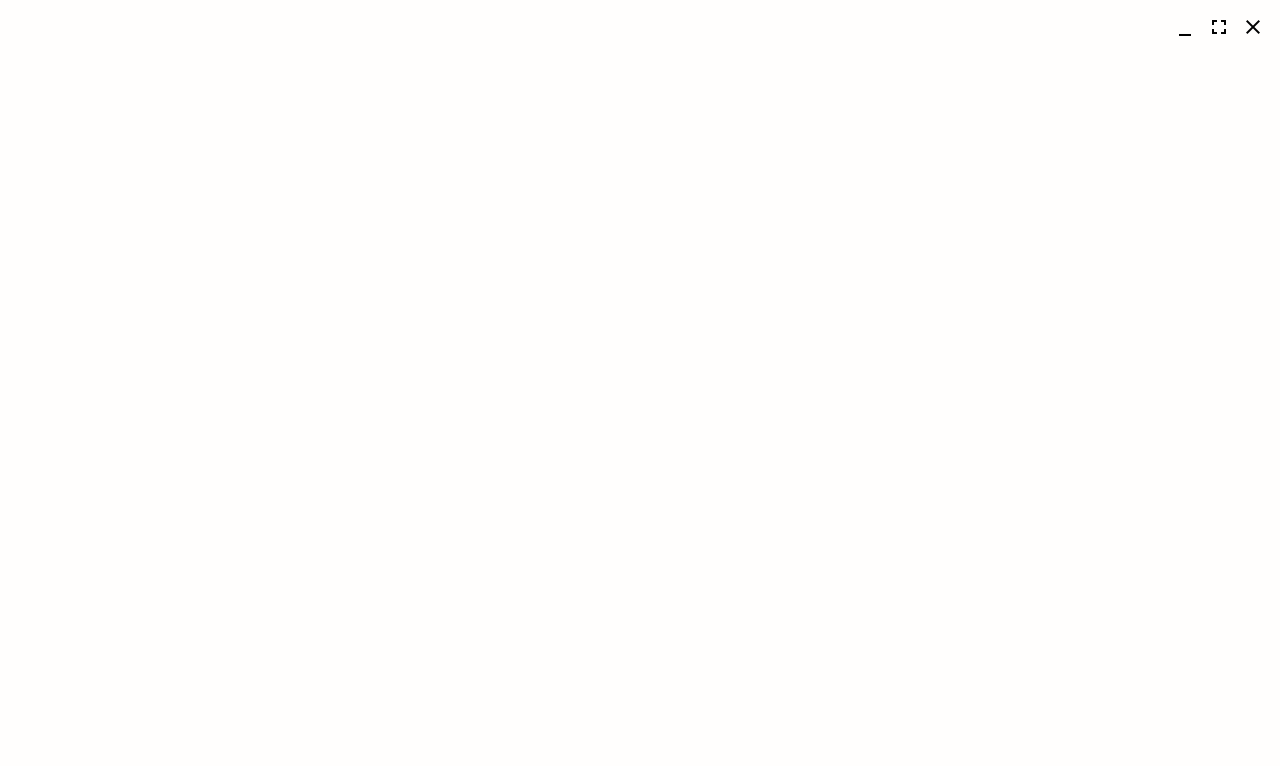
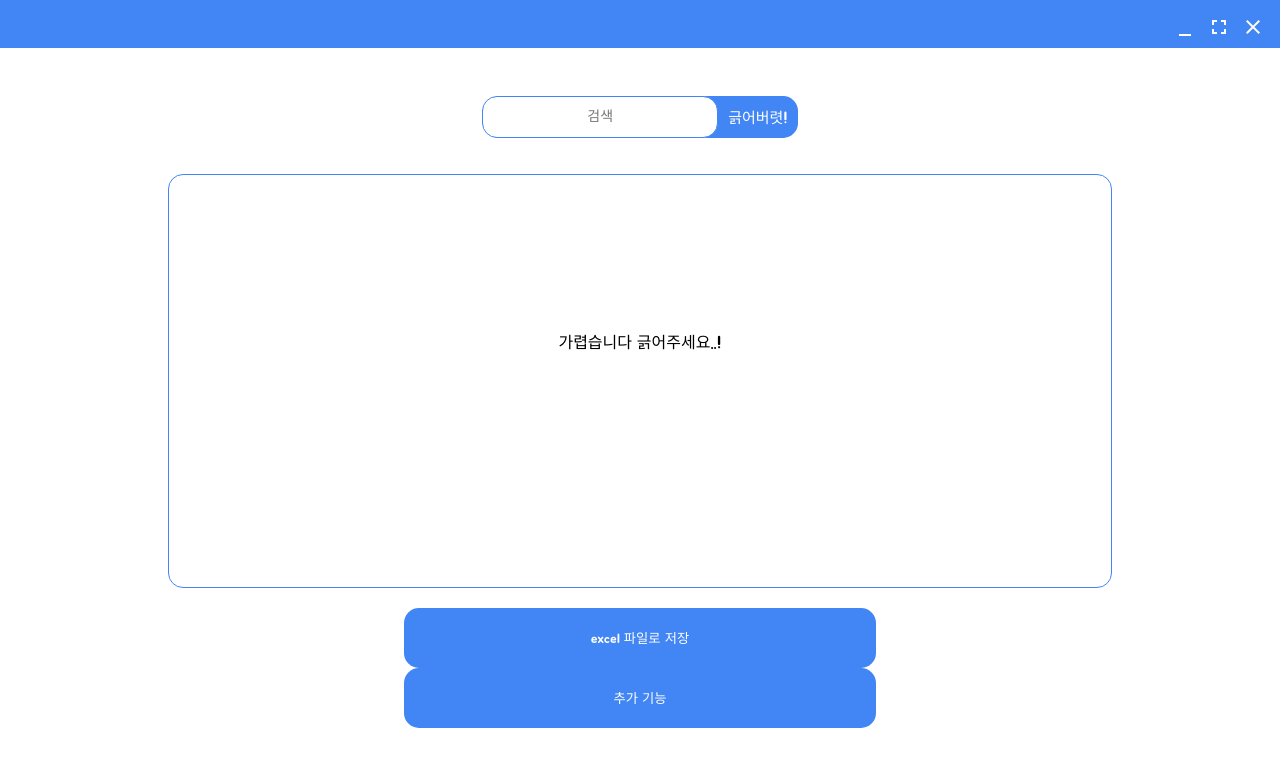
Before and after one commit to kangseungho-hub/electron-application-frame, a website built with webpack: page views/index.html in a window 1280 px wide. Built offline with nearby package versions, Linux system fonts and the light colour scheme.

Commit message:
ADD : result container, operatioon buttons

```diff
--- a/views/index.html
+++ b/views/index.html
@@ -25,9 +25,27 @@
                 close
             </span>
         </div>
+    </div>
 
-        <div id="content">
+    <div id="content">
+        <form id="search">
+            <div class="wrapper">
+                <input type="text" placeholder="검색">
+                <button>긁어버렷!</button>
+            </div>
+        </form>
 
+        <div id="result">
+            <div class="place-holder">가렵습니다 긁어주세요..!</div>
+        </div>
+
+        <div id="operation">
+            <button class="to-excel">
+                excel 파일로 저장
+            </button>
+            <button class="expend-function">
+                추가 기능
+            </button>
         </div>
     </div>
 </body>
--- a/views/scss/index.scss
+++ b/views/scss/index.scss
@@ -1,35 +1,130 @@
-$window-controll-pannel-color : #ff9626;
-$bg-color : #fffefd;
+$window-controll-pannel-color: #ff9626;
+$bg-color: #fffefd;
+$base-color: #4285f4;
+@import url('https://fonts.googleapis.com/css2?family=Jua&display=swap');
+* {
+    box-sizing: border-box;
+    font-family: 'Jua', sans-serif;
+}
 
-body{
-    background-color: $bg-color;
-    .window-controll-pannel{
-        position : fixed;
-        top : 0;
-        right : 0;
-        width : 100%;
-        height : auto;
-        padding : 10px;
-        display : grid;
+button {
+    background: none;
+    border: none;
+    &:hover {
+        cursor: pointer;
+    }
+}
+
+input {
+    &:focus {
+        outline: none;
+    }
+}
+
+body {
+    margin: 0;
+    width: 100vw;
+    height: 100vh;
+    .window-controll-pannel {
+        position: fixed;
+        top: 0;
+        right: 0;
+        width: 100%;
+        height: 6%;
+        padding: 10px;
+        display: grid;
         justify-content: end;
+        z-index: 10;
         -webkit-app-region: drag;
-
-        .btns{
-            display : grid;
+        background-color: $base-color;
+        .btns {
+            display: grid;
             grid-template-columns: repeat(3, 1fr);
             -webkit-app-region: none;
-
-            .btn{
-                display : flex;
+            .btn {
+                display: flex;
                 align-items: center;
                 justify-content: center;
-                color : black;
-                padding : 5px;
-
-                &:hover{
+                color: white;
+                padding: 5px;
+                &:hover {
                     cursor: pointer;
                 }
             }
         }
     }
+    #content {
+        position: fixed;
+        top: 7%;
+        left: 10%;
+        width: 80%;
+        height: 89%;
+        border-radius: 15px;
+        padding: 40px;
+        display: grid;
+        grid-template-areas: "searchProduct" "result" "operation";
+        grid-template-rows: 1fr 20fr 5fr;
+        grid-template-columns: 1fr;
+        gap: 20px;
+        #search {
+            grid-area: searchProduct;
+            display: flex;
+            justify-content: center;
+            .wrapper {
+                display: flex;
+                flex-direction: row;
+                background-color: $base-color;
+                border-radius: 18px;
+                height: 100%;
+                input {
+                    background-color: white;
+                    border-radius: 15px;
+                    border: none;
+                    padding: 4px;
+                    font-size: 14px;
+                    text-align: center;
+                    border: 0.5px solid $base-color;
+                }
+                button {
+                    padding: 10px;
+                    background-color: $base-color;
+                    border-radius: 15px;
+                    font-size: 15px;
+                    color: white;
+                    &:hover {
+                        cursor: pointer;
+                    }
+                }
+            }
+        }
+        #result {
+            grid-area: result;
+            border: 0.5px solid $base-color;
+            border-radius: 15px;
+            .place-holder {
+                position: absolute;
+                top: 30%;
+                height: 20%;
+                left: 20%;
+                width: 60%;
+                display: flex;
+                align-items: center;
+                justify-content: center;
+            }
+        }
+        #operation {
+            grid-area: operation;
+            display: flex;
+            align-items: center;
+            justify-content: space-between;
+            flex-direction: column;
+            button {
+                width: 50%;
+                padding: 20px;
+                border-radius: 15px;
+                background-color: $base-color;
+                color: white;
+            }
+        }
+    }
 }
```
